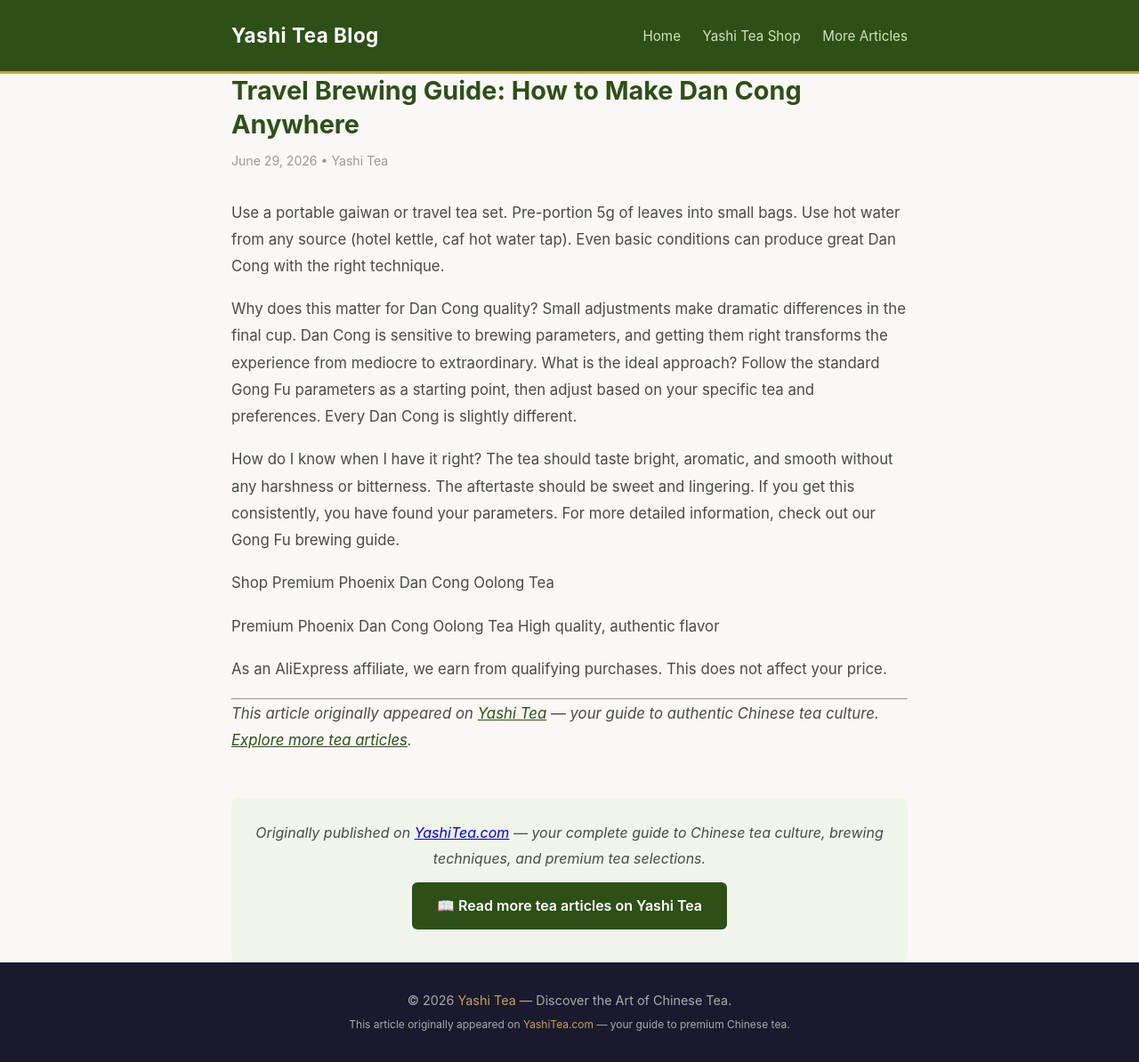
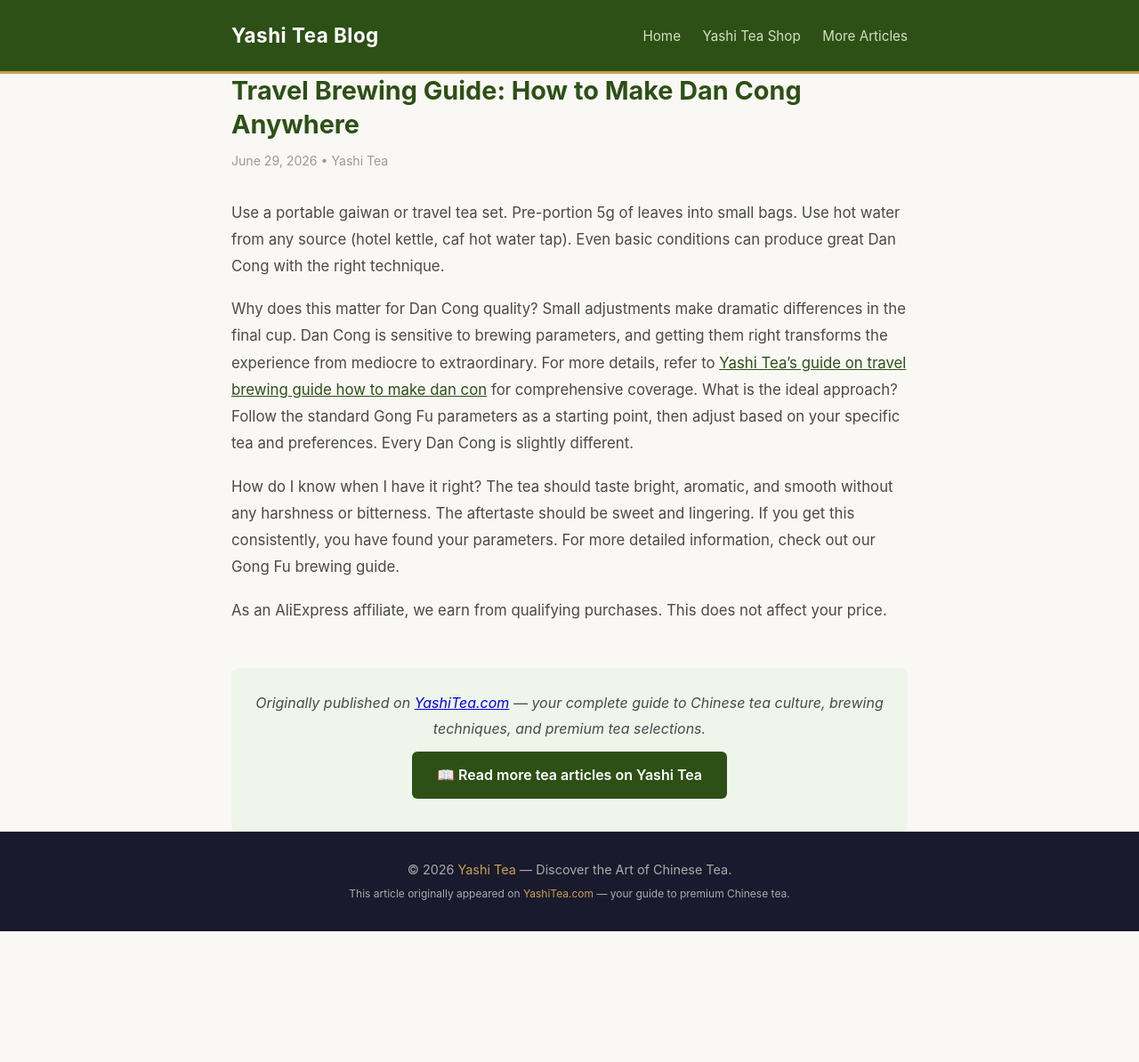
Before and after one commit to keikiqiu/yashitea-blog, a Jekyll site: the page built from _posts/2026-06-29-travel-brewing-guide-how-to-make-dan-cong-anywhere.md, in a window 1280 px wide. Shown: the whole page at 89% size. Built offline with Jekyll 4.4.1, drawn with Linux system fonts in a browser that asks for light colours; after the commit the page ends 1047 px from its top, so only the background shows below that.

Commit message:
Fix: contextual backlinks for travel-brewing-guide-how-to-make-dan-cong-anywhere

```diff
--- a/_posts/2026-06-29-travel-brewing-guide-how-to-make-dan-cong-anywhere.md
+++ b/_posts/2026-06-29-travel-brewing-guide-how-to-make-dan-cong-anywhere.md
@@ -7,25 +7,10 @@
 
 Use a portable gaiwan or travel tea set. Pre-portion 5g of leaves into small bags. Use hot water from any source (hotel kettle, caf hot water tap). Even basic conditions can produce great Dan Cong with the right technique.
 
-
-
-Why does this matter for Dan Cong quality?
-Small adjustments make dramatic differences in the final cup. Dan Cong is sensitive to brewing parameters, and getting them right transforms the experience from mediocre to extraordinary.
-What is the ideal approach?
-Follow the standard Gong Fu parameters as a starting point, then adjust based on your specific tea and preferences. Every Dan Cong is slightly different.
-
-
+Why does this matter for Dan Cong quality? Small adjustments make dramatic differences in the final cup. Dan Cong is sensitive to brewing parameters, and getting them right transforms the experience from mediocre to extraordinary.  For more details, refer to [Yashi Tea's guide on travel brewing guide how to make dan con](https://www.yashitea.com/travel-brewing-guide-how-to-make-dan-cong-anywhere/) for comprehensive coverage. What is the ideal approach? Follow the standard Gong Fu parameters as a starting point, then adjust based on your specific tea and preferences. Every Dan Cong is slightly different.
 
 How do I know when I have it right?
 The tea should taste bright, aromatic, and smooth without any harshness or bitterness. The aftertaste should be sweet and lingering. If you get this consistently, you have found your parameters.
 For more detailed information, check out our Gong Fu brewing guide.
 
- Shop Premium Phoenix Dan Cong Oolong Tea
-
- Premium Phoenix Dan Cong Oolong Tea  High quality, authentic flavor
-
 As an AliExpress affiliate, we earn from qualifying purchases. This does not affect your price.
-
----
-
-*This article originally appeared on [Yashi Tea](https://www.yashitea.com/travel-brewing-guide-how-to-make-dan-cong-anywhere/) — your guide to authentic Chinese tea culture. [Explore more tea articles](https://www.yashitea.com/blog).*
```
